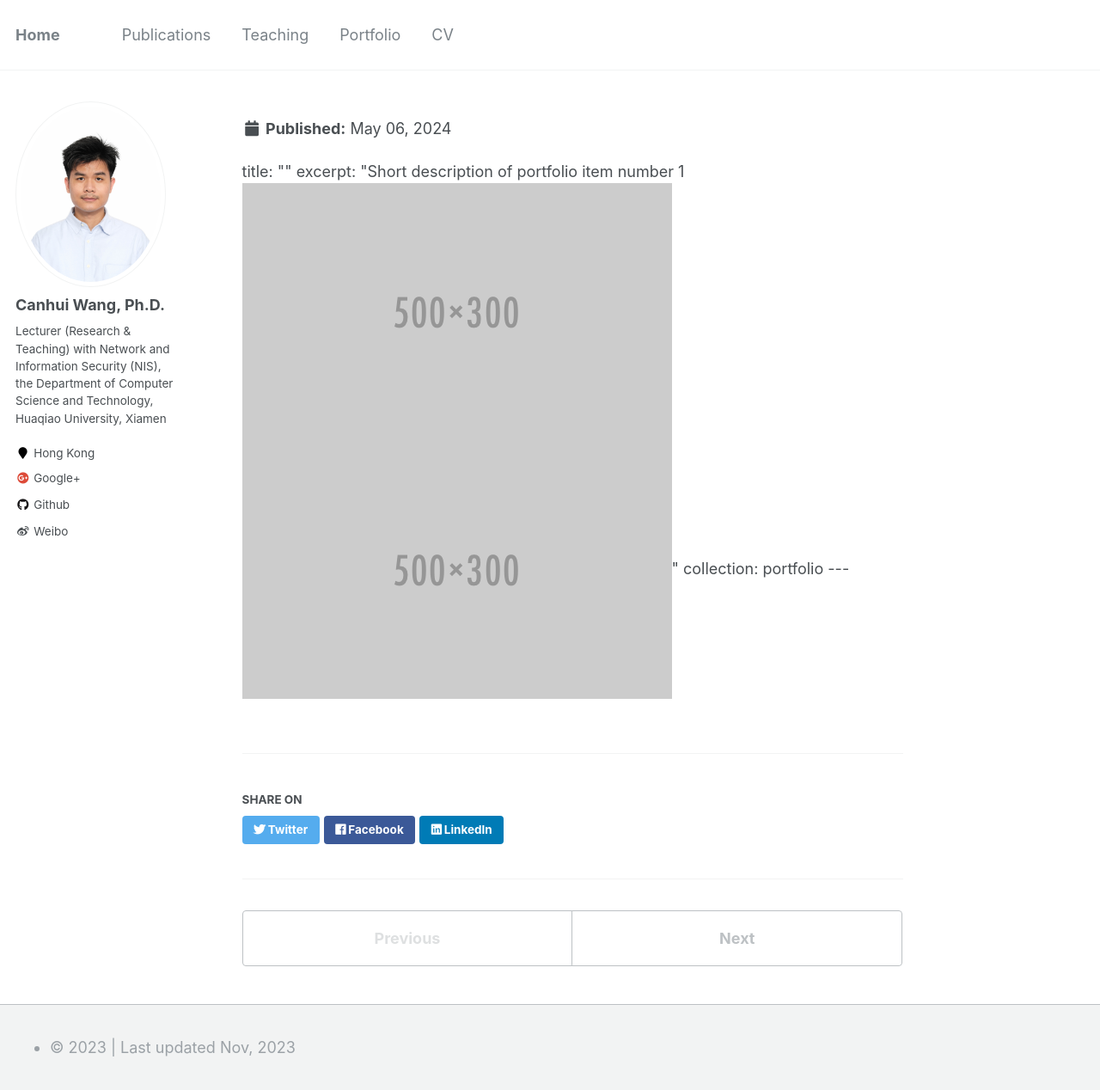
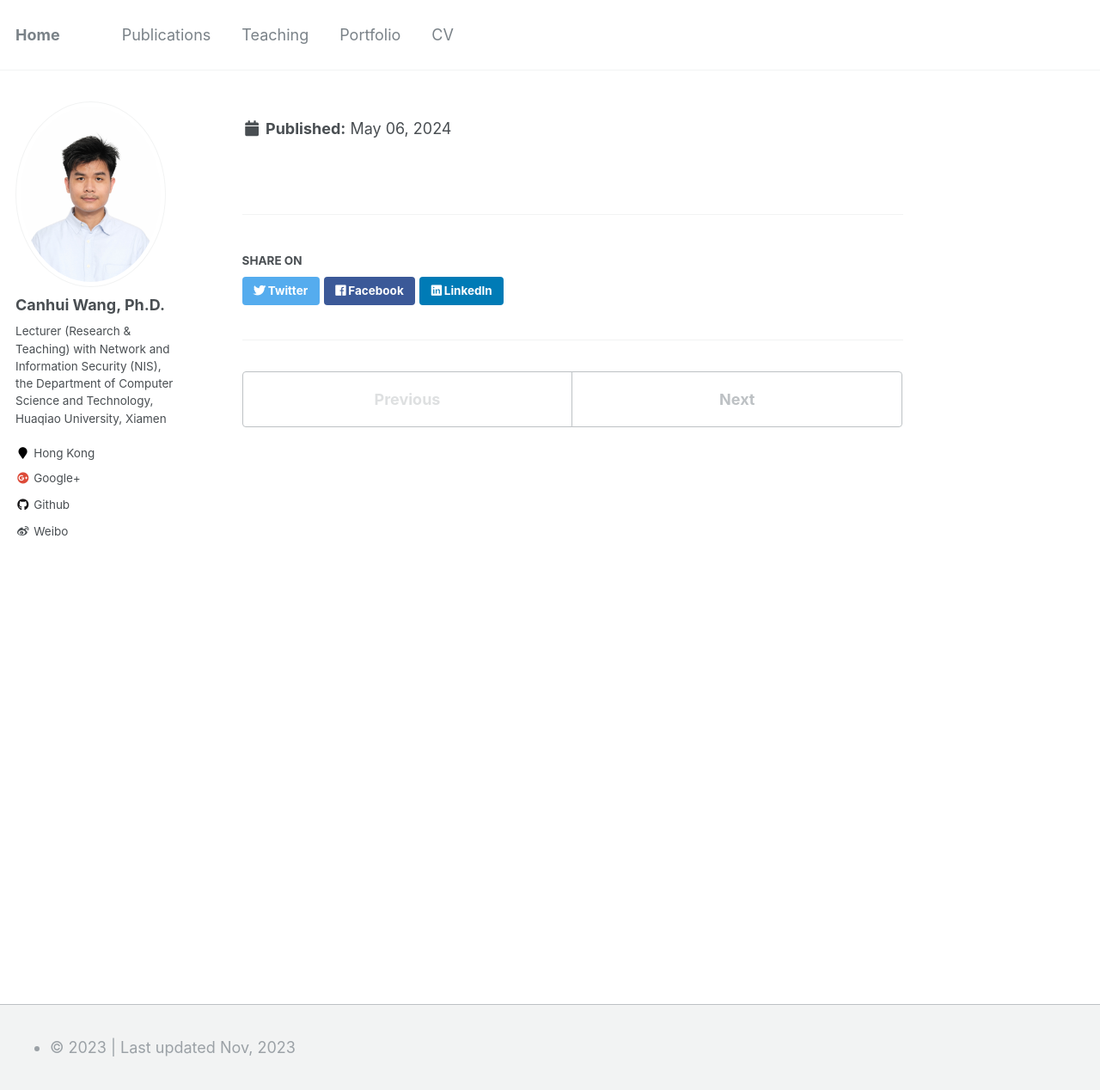
Before and after one commit to Canhui/canhui.github.io, a Jekyll site: the page built from _portfolio/portfolio-1.html, in a window 1280 px wide and 1286 px high. Shown: the top 1268 px of the window at 86% size. Built offline with Jekyll 4.4.1, drawn with Linux system fonts in a browser that asks for light colours.

Commit message:
Update portfolio-1.html

```diff
--- a/_portfolio/portfolio-1.html
+++ b/_portfolio/portfolio-1.html
@@ -1,9 +1,5 @@
 ---
 title: ""
-excerpt: "Short description of portfolio item number 1<br/><img src='/images/500x300.png'> <img src='/images/500x300.png'>"
+excerpt: "Short description of portfolio item number 1<br/><img src='/images/500x300.png'> <br/> <img src='/images/500x300.png'>"
 collection: portfolio
 ---
-title: ""
-excerpt: "Short description of portfolio item number 1<br/><img src='/images/500x300.png'> <img src='/images/500x300.png'>"
-collection: portfolio
----
```
